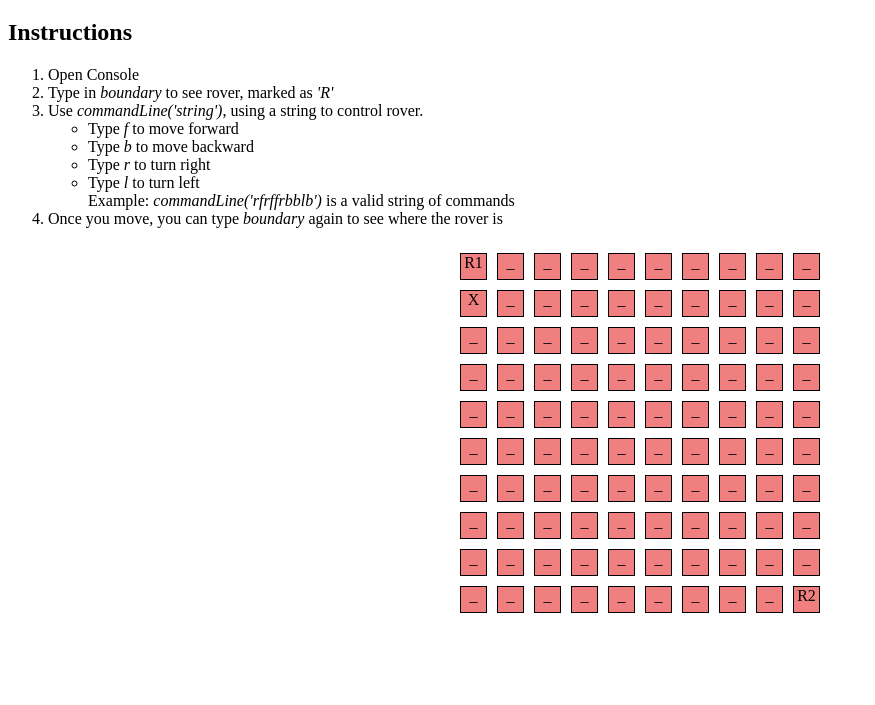
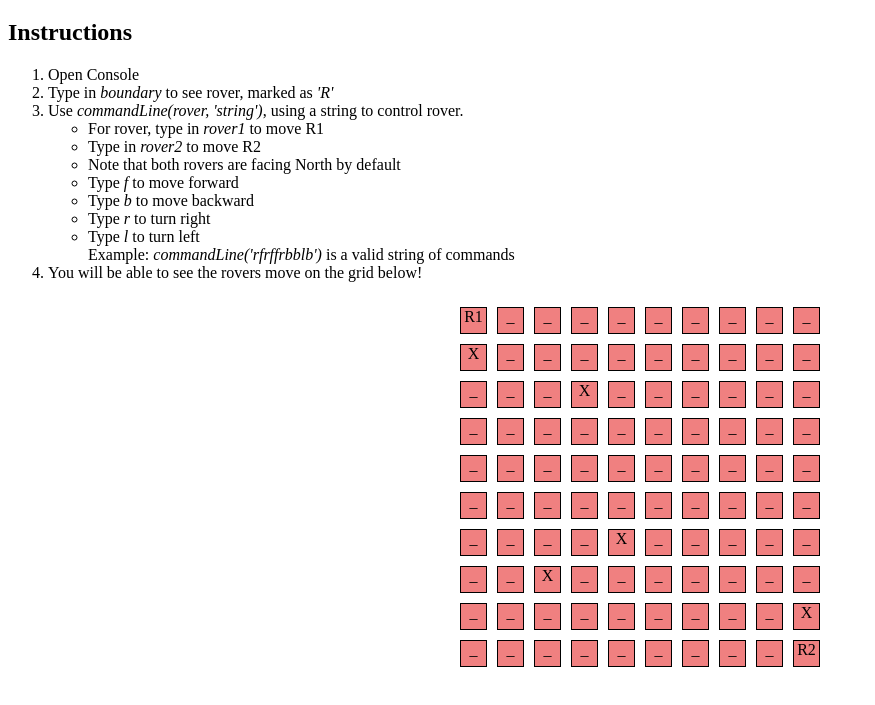
Before and after one commit to mikerawth/mars-rover, a plain HTML site: page index.html in a window 1280 px wide. Shown: the part 61-766 px from the top of the page, without its empty margins (0-875 px from the left). Drawn offline with Linux system fonts and the light colour scheme.

Commit message:
Updated html instructions.  Updated preventCrash and backCrash.  Added 2 rovers and multiple obsticles

```diff
--- a/index.html
+++ b/index.html
@@ -12,7 +12,12 @@
     <li>Open Console</li>
     <li>Type in <i>boundary</i> to see rover, marked as <i>'R'</i></li>
     <li>
-      Use <i>commandLine('string')</i>, using a string to control rover.
+      Use <i>commandLine(rover, 'string')</i>, using a string to control rover.
+      <ul>
+        <li>For rover, type in <i>rover1</i> to move R1</li>
+        <li>Type in <i>rover2</i> to move R2</li>
+        <li>Note that both rovers are facing North by default</li>
+      </ul>
       <ul>
         <li>Type <i>f</i> to move forward</li>
         <li>Type <i>b</i> to move backward</li>
@@ -21,7 +26,7 @@
         <aside>Example: <i>commandLine('rfrffrbblb')</i> is a valid string of commands</aside>
       </ul>
     </li>
-    <li>Once you move, you can type <i>boundary</i> again to see where the rover is</li>
+    <li>You will be able to see the rovers move on the grid below!</li>
   </ol>
 
   <div id="grid"></div>
--- a/javascripts/app.js
+++ b/javascripts/app.js
@@ -6,7 +6,7 @@ var rover1 = {
   x: 0,
   y: 0,
   travelLog: [],
-  display: "R1"
+  display: "R1",
 };
 
 var rover2 = {
@@ -17,9 +17,33 @@ var rover2 = {
   display: "R2"
 };
 
-var obsticle = {
+var obsticle1 = {
   x: 0,
   y: 1,
+  display: "X"
+};
+
+var obsticle2 = {
+  x: 3,
+  y: 2,
+  display: "X"
+};
+
+var obsticle3 = {
+  x: 4,
+  y: 6,
+  display: "X"
+};
+
+var obsticle4 = {
+  x: 2,
+  y: 7,
+  display: "X"
+};
+
+var obsticle5 = {
+  x: 9,
+  y: 8,
   display: "X"
 };
 
@@ -27,7 +51,11 @@ var xBoundary = 10;
 var yBoundary = 10;
 
 const boundary = createBoundary(xBoundary,yBoundary);
-addObsticleToBoundary([obsticle.x, obsticle.y]);
+addObsticleToBoundary(obsticle1);
+addObsticleToBoundary(obsticle2);
+addObsticleToBoundary(obsticle3);
+addObsticleToBoundary(obsticle4);
+addObsticleToBoundary(obsticle5);
 updatedPosition(rover1, roverPosition(rover1));
 updatedPosition(rover2, roverPosition(rover2));
 formBoundary();
@@ -143,7 +171,6 @@ function commandLine(rover, commands) {
         break;
     }
   }
-  console.log(`returning rover.travelLog here`);
   return rover.travelLog;
 }
 
@@ -172,8 +199,8 @@ function removePreviousPosition(location) {
   boundary[location[1]][location[0]] = "_";
 }
 
-function addObsticleToBoundary(location) {
-  boundary[location[1]][location[0]] = obsticle.display;
+function addObsticleToBoundary(obsticle) {
+  boundary[obsticle.y][obsticle.x] = obsticle.display;
 }
 
 // Rover checks spot ahead, makes sure it is in boundary
@@ -205,7 +232,7 @@ function preventCrash(rover) {
     || predictRoverY < 0 || predictRoverY >= yBoundary) {
     console.log(`Out of bounds.  Movement aborted`);
     return false;
-  } else if (predictRoverX === obsticle.x && predictRoverY === obsticle.y) {
+  } else if (boundary[predictRoverY][predictRoverX] !== "_") {
     console.log(`Obsticle in the way.  Movement aborted`);
     return false;
   } else {
@@ -238,10 +265,10 @@ function preventBackCrash(rover) {
       || predictRoverY < 0 || predictRoverY >= yBoundary) {
     console.log(`Out of bounds.  Movement aborted`);
     return false;
-  } else if (predictRoverX === obsticle.x && predictRoverY === obsticle.y) {
+  }  else if (boundary[predictRoverY][predictRoverX] !== "_") {
     console.log(`Obsticle in the way.  Movement aborted`);
     return false;
-  }  else {
+  } else {
     console.log(`In bounds.  Move out!`);
     return true;
   }
@@ -274,13 +301,8 @@ function formBoundary() {
     autoCount++;
   }
   // The autostring is telling the CSS how many columns to make
-    // The other CSS attributes were me learning how to implement CSS using Javascript
     // Biggest challenge was learning to use camelCase lettering for css attributes, instead of using the '-' as in a css file
   grid.style.gridTemplateColumns = autoString;
-  grid.style.display = "grid";
-  grid.style.gridGap = "10px 10px";
-  grid.style.margin = "25px";
-  grid.style.justifyContent = "center";
   displayBoundary();
 }
 
@@ -293,9 +315,3 @@ function displayBoundary() {
     }
   }
 }
-
-// DEBUGING FUNCTIONS
-function gridLength() {
-  console.log(`xBoundary is ${xBoundary}, and x-axis length is ${boundary[0].length}`);
-  console.log(`yBoundary is ${yBoundary}, and y-axis length is ${boundary.length}`);
-}
--- a/style.css
+++ b/style.css
@@ -1,10 +1,10 @@
-/* #grid {
+#grid {
   display: grid;
   grid-gap: 10px 10px;
   margin: 25px;
   justify-content: center;
 
-} */
+}
 
 .grid-item {
   border: 1px solid black;
```
